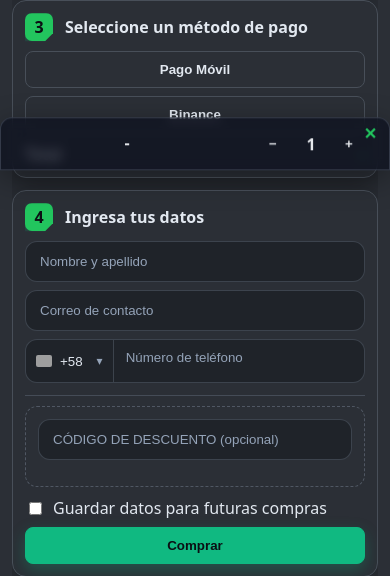
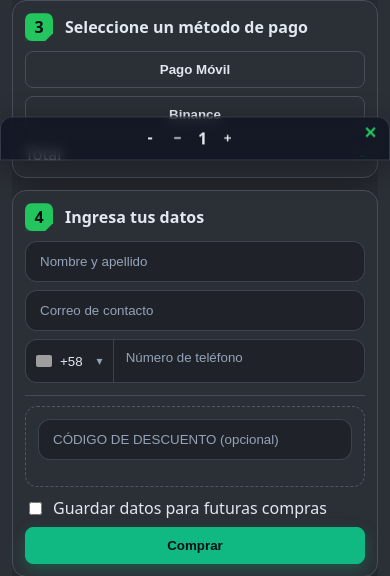
Before and after one commit to 2eliot/Inefablestore, a Python web app: template templates/details.html in a window 390 px wide. Shown: the part 732-1308 px from the top of the page. Run offline with Jinja, Linux system fonts and the light colour scheme; the template is opened without the code that fills it: most values are stand-ins (such as "Sample title", 1, 10 or a date in 2020); grey boxes marked "Sample" are stand-in pictures; grey boxes are pictures that could not be loaded.

Commit message:
style(mobile-footer): centrar y compactar controles de cantidad; gaps y paddings reducidos

```diff
--- a/static/css/store.css
+++ b/static/css/store.css
@@ -624,11 +624,11 @@ body { margin: 0; min-height: 100vh; padding-bottom: 0; font-family: ui-sans-ser
 .mobile-footer-sel { position: fixed; left: 0; right: 0; bottom: 0; z-index: 70; display: none; }
 @media (max-width: 699px) {
   .mobile-footer-sel {
-    display: grid;
-    grid-template-columns: auto 1fr auto; /* icon - content - close */
+    display: flex; /* tighter layout: place items in a row without large middle stretch */
     align-items: center;
-    gap: 12px;
-    padding: 12px 14px;
+    justify-content: center;
+    gap: 6px;
+    padding: 10px 12px;
     background: linear-gradient(180deg, #272b31 0%, #2b2f36 100%);
     border-top: 1px solid #484f59;
     box-shadow: 0 -10px 30px rgba(0,0,0,0.35);
@@ -639,9 +639,9 @@ body { margin: 0; min-height: 100vh; padding-bottom: 0; font-family: ui-sans-ser
   }
   .mobile-footer-sel.show { transform: translateY(0); }
   .mfs-icon { width: 28px; height: 28px; display: inline-grid; place-items: center; border-radius: 6px; background: #1f2329; border: 1px solid #3a3f47; font-size: 16px; }
-  .mfs-mid { display: flex; align-items: baseline; gap: 10px; }
-  .mfs-title { color: #e5e7eb; font-weight: 900; }
-  .mfs-price { color: var(--price-accent); font-weight: 900; }
+  .mfs-mid { display: flex; align-items: center; gap: 6px; flex: 0 0 auto; text-align: center; }
+  .mfs-title { color: #e5e7eb; font-weight: 900; text-align: center; }
+  .mfs-price { color: var(--price-accent); font-weight: 900; text-align: center; }
   .mfs-close { appearance: none; border: none; background: transparent; color: #22c55e; font-size: 16px; font-weight: 900; padding: 2px 4px; cursor: pointer; position: absolute; top: 6px; right: 8px; line-height: 1; }
   /* Remove background from + and - buttons in mobile footer */
   #mfs-minus,
@@ -706,8 +706,10 @@ body { margin: 0; min-height: 100vh; padding-bottom: 0; font-family: ui-sans-ser
 
 /* Center footer info (mobile footer selection) */
 @media (max-width: 699px) {
-  .mobile-footer-sel { grid-template-columns: 1fr auto !important; gap: 8px !important; }
-  .mfs-mid { justify-self: center !important; text-align: center !important; }
+  #mfs .mfs-right { margin: 0 2px !important; flex-direction: row !important; align-items: center !important; gap: 4px !important; }
+  #mfs .mfs-qty { gap: 2px !important; margin-left: 4px !important; }
+  #mfs #mfs-minus, #mfs #mfs-plus { padding: 0 6px !important; min-width: 26px !important; line-height: 1 !important; }
+  #mfs #mfs-qty-val { min-width: 20px !important; }
 }
 /* Item pill layout: keep title and icon on the same row (icon to the right) */
 .item-pill .item-pill-col { display:flex; flex-direction:row; align-items:center; gap:8px; }
```
